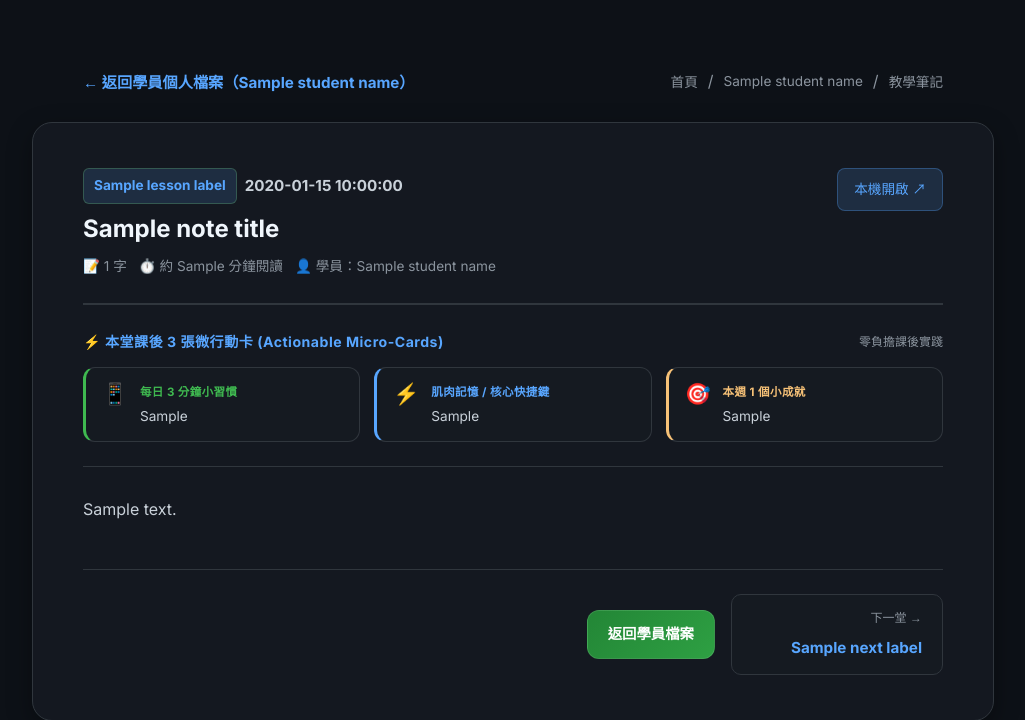
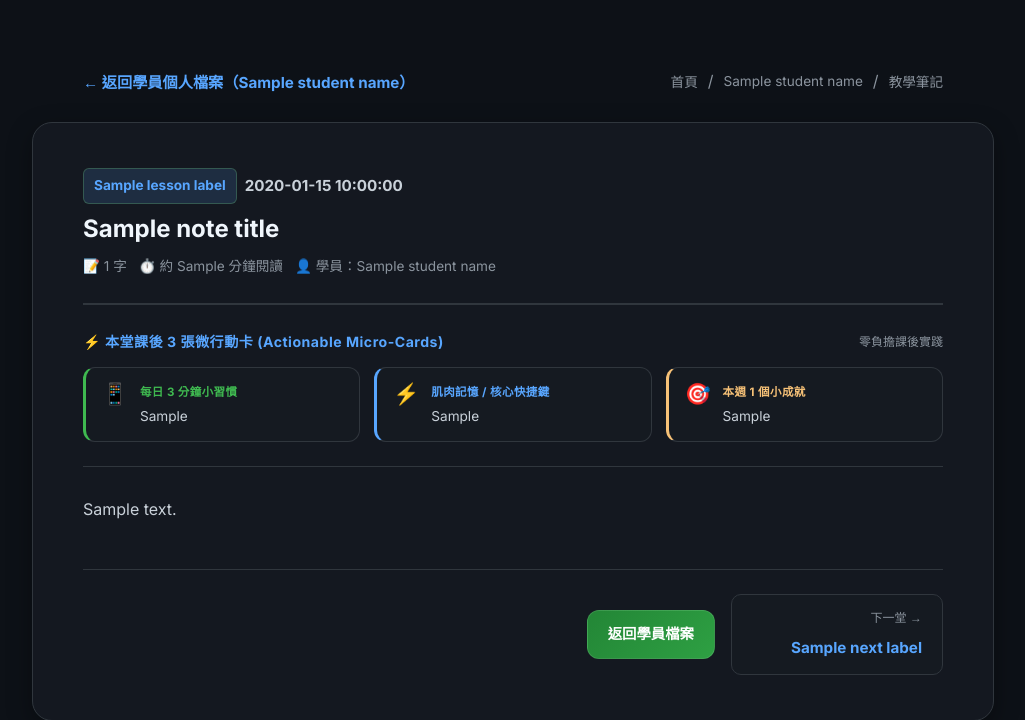
Before and after one commit to bangdoll/StudentCRM, a Python web app: template templates/note.html in a window 1280 px wide. Shown: the top 720 px of the page, without its empty margins (127-1152 px from the left). Run offline with Jinja, Linux system fonts and the light colour scheme; the template is opened without the code that fills it: most values are stand-ins (such as "Sample title", 1, 10 or a date in 2020).

Commit message:
style(note): 移除教學筆記右上角本機開啟按鈕

```diff
--- a/templates/note.html
+++ b/templates/note.html
@@ -54,23 +54,6 @@
             align-items: center;
             gap: 12px;
             flex-wrap: wrap;
-        }
-        .btn-open {
-            background: rgba(88, 166, 255, 0.15);
-            color: var(--accent-color);
-            border: 1px solid rgba(88, 166, 255, 0.3);
-            padding: 8px 16px;
-            border-radius: 8px;
-            font-size: 0.85rem;
-            text-decoration: none;
-            transition: all 0.2s;
-            white-space: nowrap;
-            flex-shrink: 0;
-        }
-        .btn-open:hover {
-            background: var(--accent-color);
-            color: #fff;
-            text-decoration: none;
         }
         .markdown-body {
             color: #c9d1d9;
@@ -256,9 +239,6 @@
                         {% endif %}
                     </div>
                 </div>
-                {% if path %}
-                <a href="/trigger_open?path={{ path }}" class="btn-open">本機開啟 ↗</a>
-                {% endif %}
             </div>
 
             {% if micro_cards %}
```
